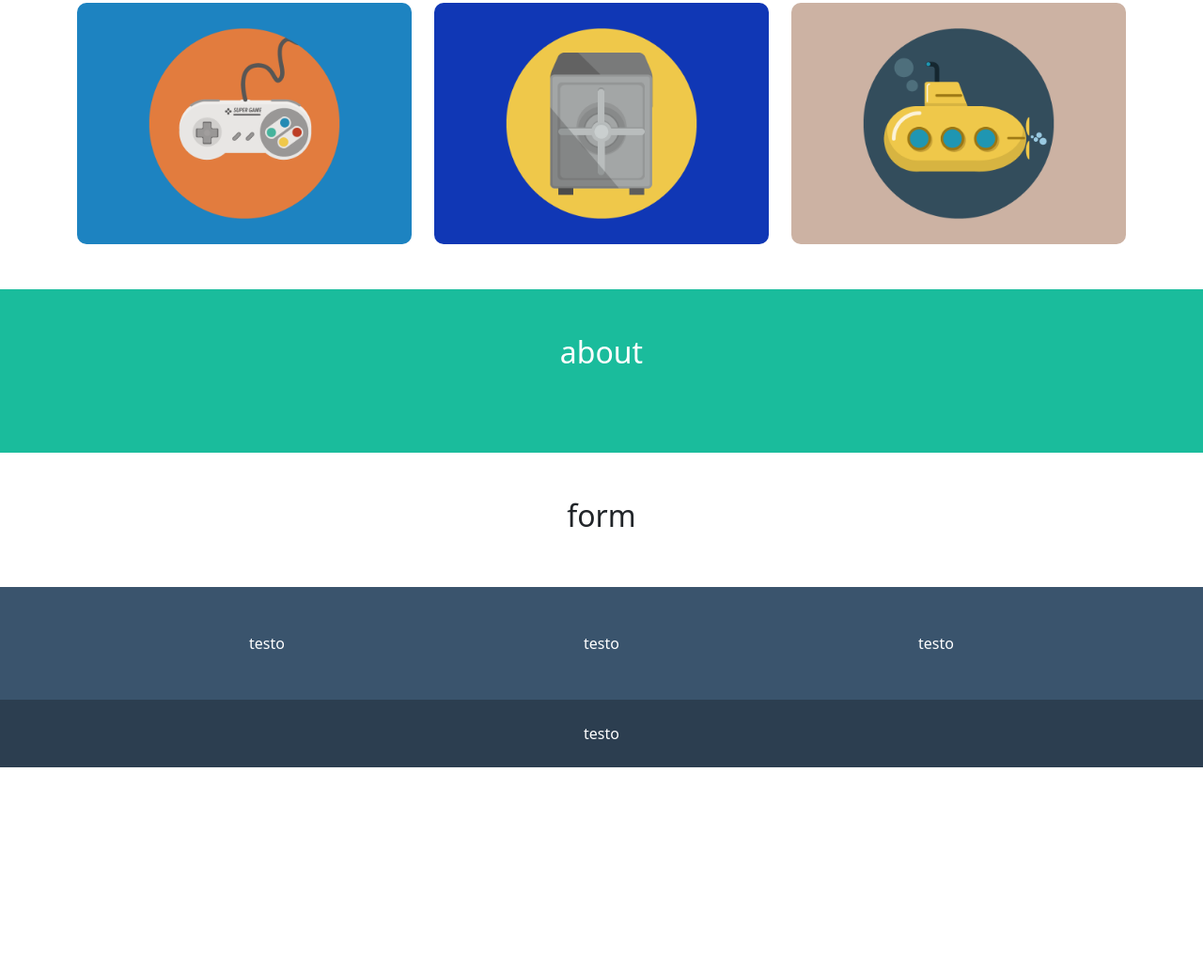
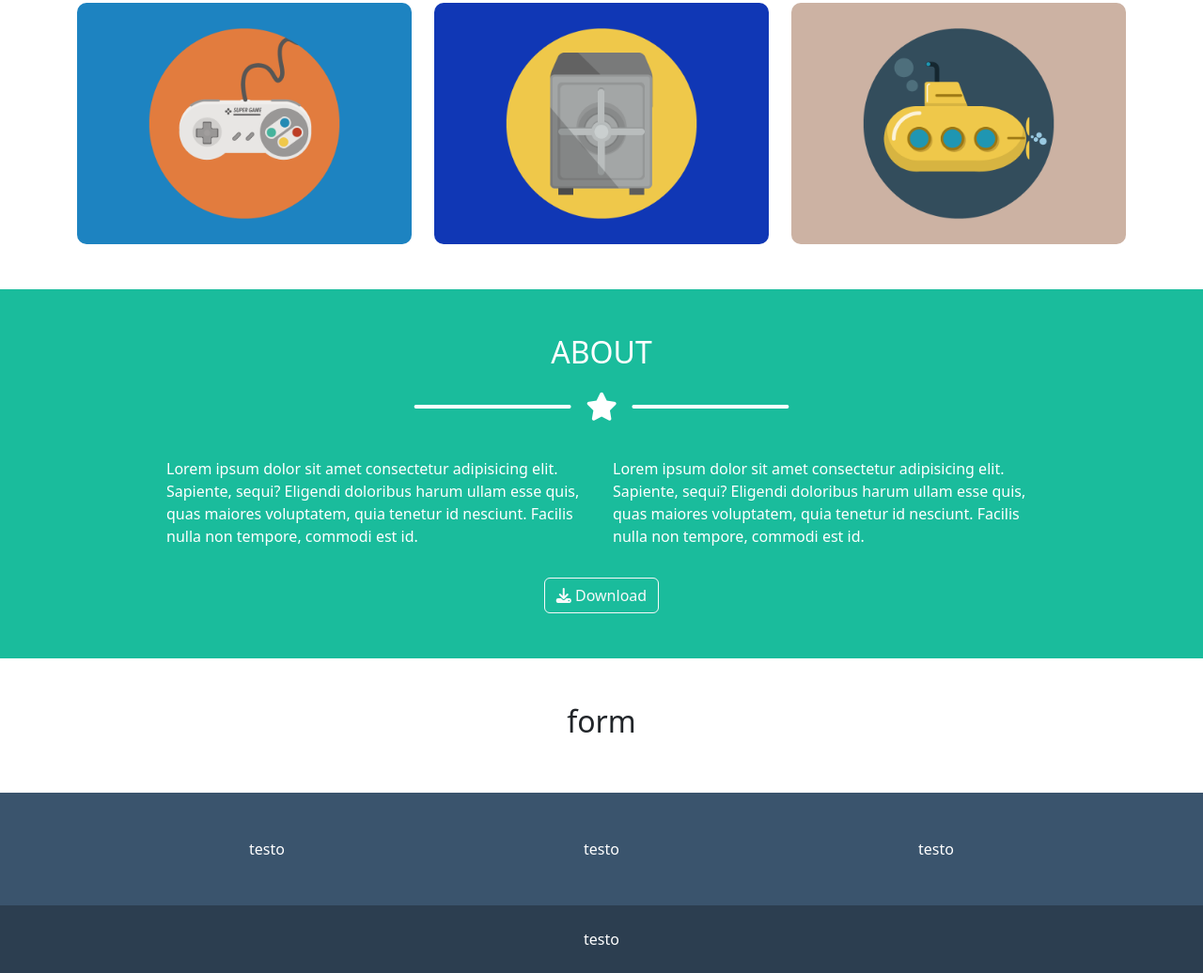
Before and after one commit to matteocicigoi/html-css-bootstrap-freelancer, a plain HTML site: page index.html in a window 1280 px wide. Shown: the part 982-2018 px from the top of the page at 94% size. Before the commit the page ends 1799 px from the top, so only its background shows below. Drawn offline with nearby package versions, Linux system fonts and the light colour scheme.

Commit message:
feat: contenuto sezione about

```diff
--- a/index.html
+++ b/index.html
@@ -86,21 +86,26 @@
         </section>
         <!-- Fine porfolio -->
         <!-- about -->
-        <div class="mc-about text-white py-5">
+        <section class="mc-about text-white py-5">
             <div class="container">
-                <h2>about</h2>
-                <div class="row justify-content-center">
-                    <div class="col-12 col-md-6 py-3">
+                <h2 class="text-uppercase m-0">about</h2>
+                <div class="mc-star py-3"><i class="fa-solid fa-star"></i></div>
+                <div class="row justify-content-center text-start">
+                    <div class="col-9 col-md-5 py-3">
+                        <p>Lorem ipsum dolor sit amet consectetur adipisicing elit. Sapiente, sequi? Eligendi doloribus harum ullam esse quis, quas maiores voluptatem, quia tenetur id nesciunt. Facilis nulla non tempore, commodi est id.</p>
                     </div>
-                    <div class="col-12 col-md-6 py-3"></div>
+                    <div class="col-9 col-md-5 py-3">
+                        <p>Lorem ipsum dolor sit amet consectetur adipisicing elit. Sapiente, sequi? Eligendi doloribus harum ullam esse quis, quas maiores voluptatem, quia tenetur id nesciunt. Facilis nulla non tempore, commodi est id.</p>
+                    </div>
                 </div>
+                <button type="button" class="btn btn-outline-light"><i class="fa-solid fa-download"></i> Download</button>
             </div>
-        </div>
+        </section>
         <!-- Fine about -->
         <!-- form -->
-        <div class="container py-5">
+        <section class="container py-5">
             <h2>form</h2>
-        </div>
+        </section>
         <!-- Fine form -->
     </main>
     <!-- Fine main-->
```
